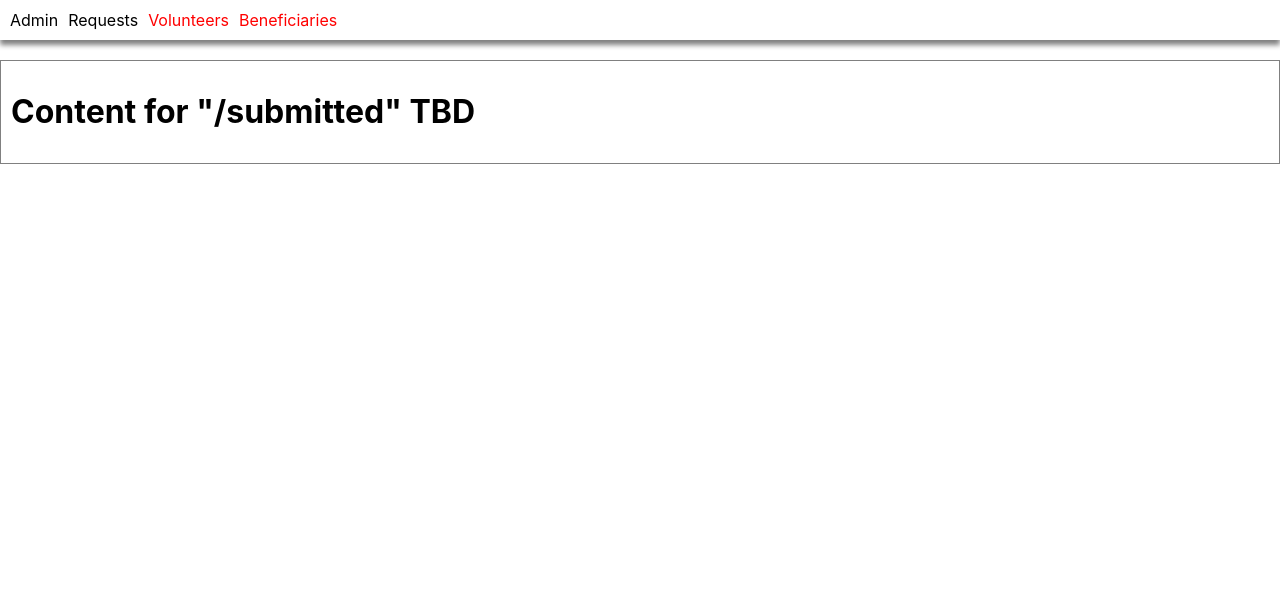
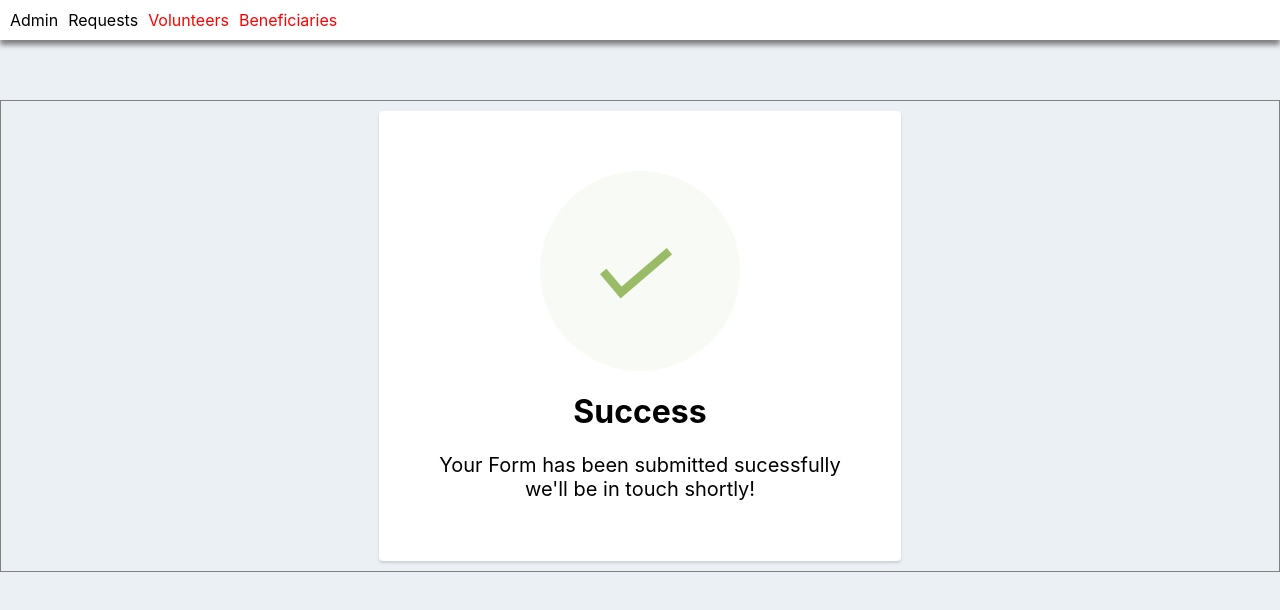
Before and after one commit to reach4help/covidhelphub-frontend, a React (Create React App) app: page /submitted in a window 1280 px wide. Shown: the top 610 px of the page. Built offline with nearby package versions, Linux system fonts and the light colour scheme.

Commit message:
Changes done

```diff
--- a/src/App.tsx
+++ b/src/App.tsx
@@ -12,6 +12,7 @@ import StageListComponent from './components/stage/StageListComponent';
 import './globals.css';
 import { NavBarFunc } from './NavBarFunc';
 import VolunteerFormComponent from './components/volunteer/VolunteerFormComponent';
+import FormSubmitted from './components/formik/FormSuccess';
 // import ProgramRequestSelection from './components/request/RequestProgramSelection';
 
 function App() {
@@ -36,6 +37,7 @@ function App() {
           <Route exact path="/stage/list" component={StageListComponent} />
           {/* <Route exact path="/beneficiaries/list" component={BeneficiariesComponent} /> */}
           <Route exact path="/volunteer/list" component={VolunteerFormComponent} />
+          <Route exact path="/submitted" > <FormSubmitted /> </Route>
           <Route component={HomeComponent} />
         </Switch>
       </div>
--- /dev/null
+++ b/src/components/formik/FormSuccess.module.css
@@ -0,0 +1,30 @@
+  body {
+        text-align: center;
+        padding: 40px 0;
+        background: #EBF0F5;
+      }
+      p {
+          font-size:20px;
+          margin: 0;
+        }
+      i {
+        color: #9ABC66;
+        font-size: 100px;
+        line-height: 200px;
+        margin-left:-15px;
+      }
+      .card {
+        background: white;
+        padding: 60px;
+        border-radius: 4px;
+        box-shadow: 0 2px 3px #C8D0D8;
+        display: inline-block;
+        margin: 0 auto;
+      }
+
+      .Dcard{
+        border-radius:200px;
+      height:200px;
+      width:200px;
+       background: #F8FAF5; margin:0 auto;
+      }
--- /dev/null
+++ b/src/components/formik/FormSuccess.tsx
@@ -0,0 +1,17 @@
+import React from 'react'
+import Style from './FormSuccess.module.css'
+const FormSubmitted = () => {
+    return (
+        <div>
+          <div className={Style.card}>
+            <div className={Style.Dcard}>
+              <i className="checkmark">✓</i>
+            </div>
+            <h1>Success</h1>
+              <p>Your Form has been submitted sucessfully<br/> we'll be in touch shortly!</p>
+          </div>
+        </div>
+    )
+}
+
+export default FormSubmitted
--- a/src/components/formik/FormikComponent.tsx
+++ b/src/components/formik/FormikComponent.tsx
@@ -1,7 +1,7 @@
 import React from "react";
 import * as Yup from "yup";
 import { AnyObject } from "yup/lib/types";
-
+import { Link,useHistory,Router} from "react-router-dom";
 import Style from "./formikStyle.module.css";
 import FieldComponent from "./fieldComponents/FieldComponent";
 import { Formik, Form } from "formik";
@@ -16,6 +16,7 @@ interface Props {
 
 function FormikComponent(props: Props) {
   const { formSections, initialValues, schema } = props;
+  let history = useHistory();
 
   return (
     <div className={Style.formikForm}>
@@ -24,6 +25,7 @@ function FormikComponent(props: Props) {
         validationSchema={schema}
         onSubmit={(values, { setSubmitting }) => {
           console.log(values);
+          history.push("/submitted");
           setSubmitting(false);
         }}
       >
@@ -38,7 +40,7 @@ function FormikComponent(props: Props) {
               </div>
             </div>
           ))}
-          <button type="submit" className={Style.submit}>
+        <button type="submit" className={Style.submit}>
             Submit
           </button>
         </Form>
```
Also changed, not shown: 1 other file (tests, documents, lock files or other folders).
